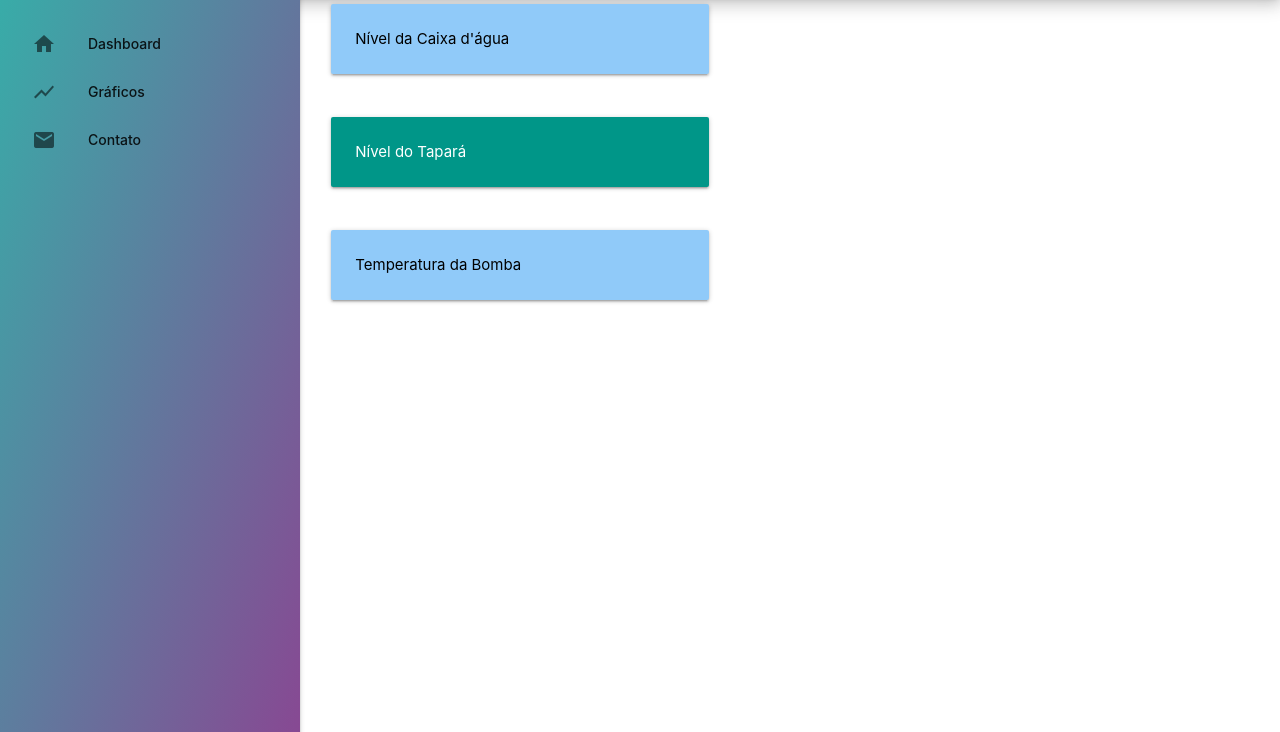
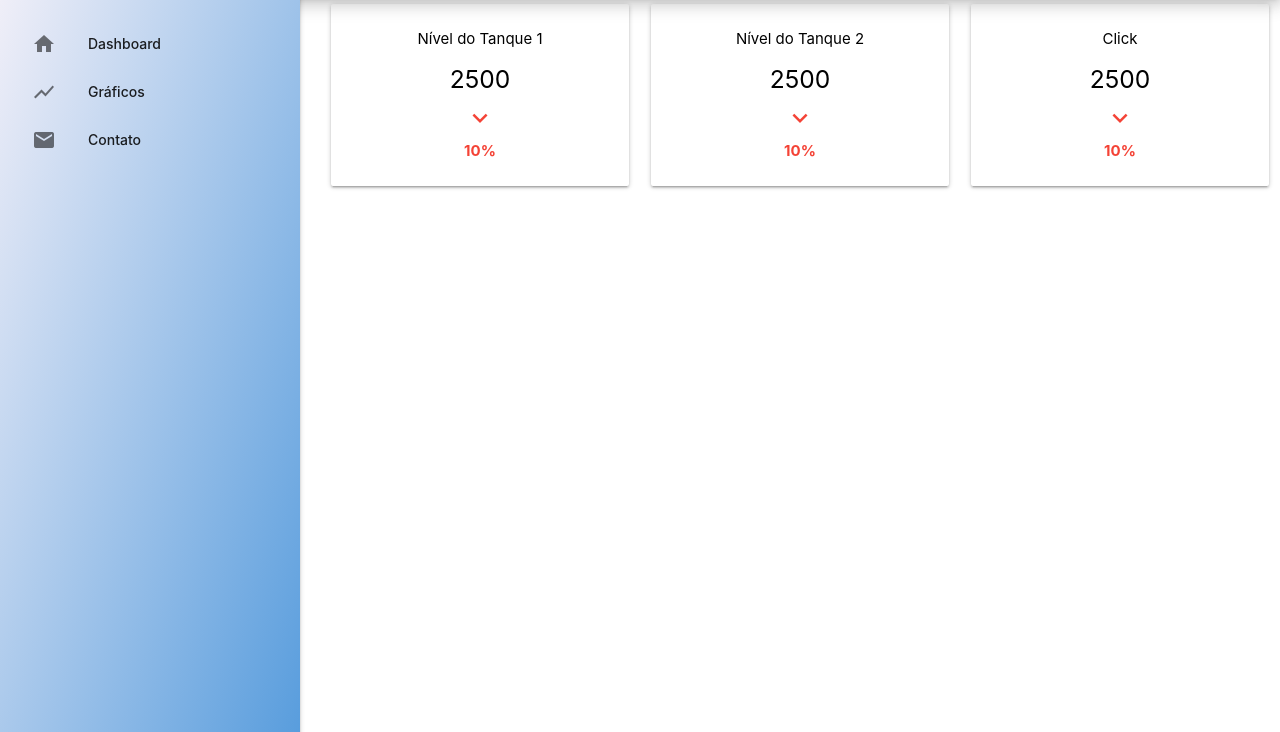
Before and after one commit to isaiasluc/SmartFazendaReal, a plain HTML site: page SFR website/index.html in a window 1280 px wide. Shown: the part 68-800 px from the top of the page. Drawn offline with nearby package versions, Linux system fonts and the light colour scheme.

```diff
--- a/SFR website/css/custom.css
+++ b/SFR website/css/custom.css
@@ -3,12 +3,13 @@ header, main, footer {
   }
 
 .bg{
-	background-image: linear-gradient(to top left,#8a4592,#35b0a9);
+	background-image: linear-gradient(to top left,#539ADC,#F6F2F9);
 }
 nav{
-	background-image: linear-gradient(to top right,#35b0a9,#8a4592);
+	background-image: linear-gradient(to top right,#539ADC,#F6F2F9);
 	padding-left: 300px;
 }
+
 .content{
 	padding-left: 300px;
 	height:100%;
--- a/SFR website/index.html
+++ b/SFR website/index.html
@@ -14,11 +14,13 @@
 
     <body>
         <!--Início da Nav-->
+
         <nav class="bg z-depth-3">
             <div class="nav-wrapper">
-              <a href="#!" class="brand-logo center">Smart Fazenda Real</a>
+              <a href="#!" class="brand-logo center black-text">Smart Fazenda Real</a>
               <a href="#" data-target="slide-out" class="sidenav-trigger"><i class="material-icons">menu</i></a>
             </div>
+
         </nav>
         <!--Fim da Nav-->
 
@@ -39,32 +41,37 @@
         <!--Fim da SideNav-->
 
         <!--Início dos Cards-->
-      <div class="col s12 m8 l9">
-        <div class="row">
-          <div class="col s12 m5">
-            <div class="card-panel blue lighten-3">
-              <span class="black-text">Nível da Caixa d'água
-              </span>
+      <div class="col s12 m6 l3">
+        <div class="card card-bg black-text">
+          <div class="card-content center">
+            <p>Nível do Tanque 1</p>
+            <h5>2500</h5>
+            <i class="material-icons small red-text">keyboard_arrow_down</i><br>
+            <b class="red-text">10%</b>
             </div>
           </div>
         </div>
-        <div class="row">
-          <div class="col s12 m5">
-            <div class="card-panel teal">
-              <span class="white-text">Nível do Tapará
-              </span>
+        <div class="col s12 m6 l3">
+          <div class="card card-bg black-text">
+            <div class="card-content center">
+              <p>Nível do Tanque 2</p>
+              <h5>2500</h5>
+              <i class="material-icons small red-text">keyboard_arrow_down</i><br>
+              <b class="red-text">10%</b>
+              </div>
             </div>
           </div>
-        </div>
-        <div class="row">
-          <div class="col s12 m5">
-            <div class="card-panel blue lighten-3">
-              <span class="black-text">Temperatura da Bomba
-              </span>
-            </div>
+          <div class="col s12 m6 l3">
+            <div class="card card-bg black-text">
+              <div class="card-content center">
+                <p>Click</p>
+                <h5>2500</h5>
+                <i class="material-icons small red-text">keyboard_arrow_down</i><br>
+                <b class="red-text">10%</b>
+                </div>
+              </div>
           </div>
-        </div>
-      </div>
+
 
         <!--Fim dos Cards-->
 
```
Also changed, not shown: 2 other files.
